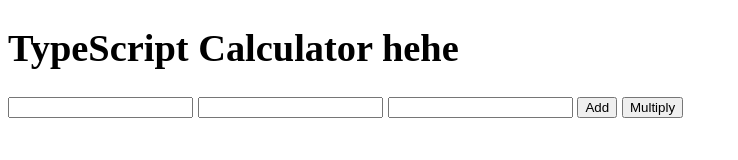
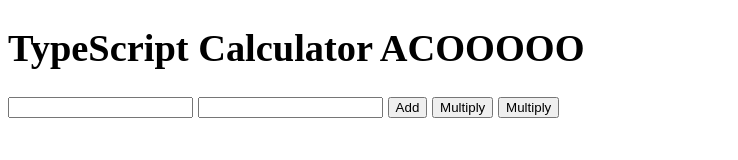
Before and after one commit to alexandar1vanov/TypeScript_vezbi, a website: page index.html in a window 1280 px wide. Shown: the whole page, without its empty margins (0-738 px from the left). Drawn offline with Linux system fonts and the light colour scheme; files that its build step writes are made by us from their sources.

Commit message:
updated the headin

```diff
--- a/index.html
+++ b/index.html
@@ -6,14 +6,14 @@
     <title>TypeScript Intro</title>
 </head>
 <body style="font-size: 1.2rem;">
-    <h1>TypeScript Calculator hehe</h1>
+    <h1>TypeScript Calculator  ACOOOOO</h1>
+    <input type="text" id="b">
     <input type="text" id="a">
-    <input type="text" id="b">
-    <input type="text" id="b">
     <button type="button" id="btn">Add</button>
+    <button type="button" id="mul">Multiply</button>
     <button type="button" id="mul">Multiply</button>
     <span id="result"></span>
     <!-- <script src="out/calculator.js" defer></script> -->
-    <script src="vezbi.js"></script>
+    <script src="out/vezbi.js"></script>
 </body>
 </html>
--- a/package.json
+++ b/package.json
@@ -1,11 +1,10 @@
 {
   "name": "typescript_vezbi",
   "version": "1.0.0",
-  "main": "index.js",
   "description": "",
+  "main": "calculator.js",
   "scripts": {
-    "test": "echo \"Error: no test specified\" && exit 1",
-    "dev": "tsc --watch && lite-server"
+    "dev": "tsc --watch & lite-server"
   },
   "author": "",
   "license": "ISC",
```
